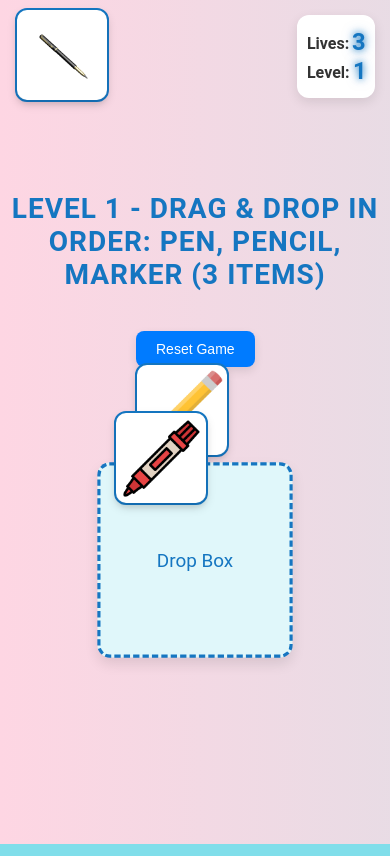
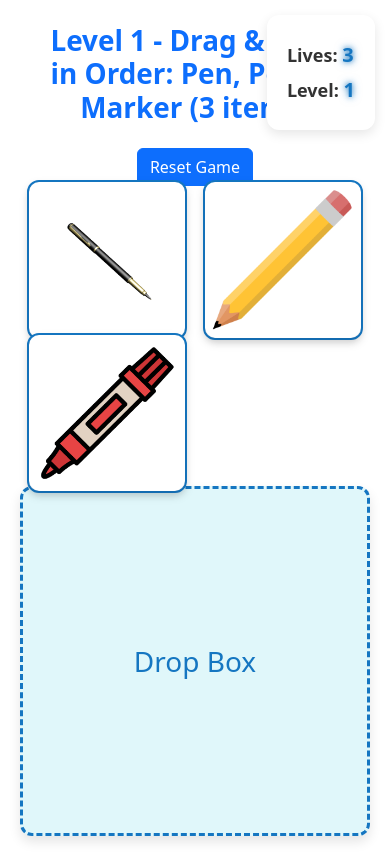
Before and after one commit to rupinmunjal/HideAndSeek, a plain HTML site: page index.html in a window 390 px wide. Drawn offline with nearby package versions, Linux system fonts and the light colour scheme.

Commit message:
updated the enitre code

```diff
--- a/index.html
+++ b/index.html
@@ -6,30 +6,39 @@
     <meta name="viewport" content="width=device-width, initial-scale=1.0">
     <title>Drag & Drop Game</title>
     <link rel="stylesheet" href="styles/styles.css">
+    <link href="https://cdn.jsdelivr.net/npm/bootstrap@5.3.3/dist/css/bootstrap.min.css" rel="stylesheet"
+        integrity="sha384-QWTKZyjpPEjISv5WaRU9OFeRpok6YctnYmDr5pNlyT2bRjXh0JMhjY6hW+ALEwIH" crossorigin="anonymous">
 </head>
 
 <body>
-    <h1 id="game-title">Drag & Drop Game</h1>
-
-    <button id="reset-button">Reset Game</button>
-
+    <div class="container">
         <div class="scoreboard">
             <p>Lives: <span id="lives-counter">3</span></p>
             <p>Level: <span id="level-counter">1</span></p>
         </div>
 
-    <div id="draggable-container" class="container">
+        <div>
+            <h1 id="game-title" class="text-primary fw-semibold text-center m-4">Drag & Drop Game</h1>
+        </div>
+
+        <div class="text-center mt-2">
+            <button id="reset-button" type="button" class="btn btn-primary ">Reset Game</button>
+        </div>
+
+        <div id="draggable-container" class="draggable-container">
             <!-- Draggable items will be generated here -->
         </div>
 
-    <div class="container">
-        <div id="dropzone" class="dropzone">Drop Box</div>
+        <div id="dropzone" class="dropzone">
+            Drop Box
         </div>
 
-    <div id="message" class="message"></div> <!-- Message for feedback -->
+        <div id="message" class="message">
+        </div>
 
         <script src="https://unpkg.com/interactjs/dist/interact.min.js"></script>
         <script src="script.js"></script>
+    </div>
 </body>
 
 </html>
--- a/script.js
+++ b/script.js
@@ -17,15 +17,30 @@ async function fetchItems() {
     randomizeSpawnLocation(); // Randomize spawn locations
 }
 
-// Function to render draggable items dynamically
+// Function to render draggable items dynamically with equal spacing
 function renderDraggableItems(items) {
-    const container = document.getElementById('draggable-container');
-    container.innerHTML = ''; // Clear the container
+    const boxContainer = document.getElementById('draggable-container');
+    boxContainer.innerHTML = ''; // Clear the boxContainer
 
-    const numItemsToRender = Math.min(minItems + level - 1, maxItems); // Determine number of items to render
-    const itemsToRender = correctOrder.slice(0, numItemsToRender).map(id => items.find(item => item.id === id)); // Get the items for the current level based on correct order
+    const numItemsToRender = Math.min(minItems + level - 1, maxItems);
+    const itemsToRender = correctOrder.slice(0, numItemsToRender).map(id => items.find(item => item.id === id));
 
-    itemsToRender.forEach(item => {
+    const containerWidth = boxContainer.clientWidth;
+    const containerHeight = boxContainer.clientHeight;
+
+    const itemWidth = 160; // Assuming fixed width for each item
+    const itemHeight = 160; // Assuming fixed height for each item
+
+    const rows = Math.ceil(Math.sqrt(numItemsToRender)); // Calculate rows for even distribution
+    const cols = Math.ceil(numItemsToRender / rows); // Calculate columns needed
+
+    const horizontalSpacing = (containerWidth - (cols * itemWidth)) / (cols + 1);
+    const verticalSpacing = (containerHeight - (rows * itemHeight)) / (rows + 1);
+
+    itemsToRender.forEach((item, index) => {
+        const row = Math.floor(index / cols);
+        const col = index % cols;
+
         const draggableDiv = document.createElement('div');
         draggableDiv.classList.add('draggable');
         draggableDiv.id = item.id;
@@ -36,9 +51,15 @@ function renderDraggableItems(items) {
         img.classList.add('draggable-image');
 
         draggableDiv.appendChild(img);
-        container.appendChild(draggableDiv);
+        boxContainer.appendChild(draggableDiv);
+
+        // Set position with equal spacing
+        draggableDiv.style.position = 'absolute';
+        draggableDiv.style.left = `${horizontalSpacing + col * (itemWidth + horizontalSpacing)}px`;
+        draggableDiv.style.top = `${verticalSpacing + row * (itemHeight + verticalSpacing)}px`;
     });
 }
+
 
 // Fisher-Yates shuffle to randomize order
 function shuffleArray(array) {
@@ -70,8 +91,8 @@ function updateLevel() {
 
 // Randomize the spawn location of draggable items
 function randomizeSpawnLocation() {
-    const spawnAreaWidth = window.innerWidth;
-    const spawnAreaHeight = window.innerHeight;
+    const spawnAreaWidth = window.height;
+    const spawnAreaHeight = window.width;
     const dropZone = document.getElementById('dropzone');
 
     const dropZoneRect = dropZone.getBoundingClientRect();
@@ -99,7 +120,7 @@ document.addEventListener("DOMContentLoaded", async () => {
 
     interact(".dropzone").dropzone({
         accept: ".draggable",
-        overlap: 0.75,
+        overlap: 0.5,
         ondragenter: onDragEnter,
         ondragleave: onDragLeave,
         ondrop: onDrop
@@ -122,7 +143,7 @@ document.addEventListener("DOMContentLoaded", async () => {
     updateLevel();
 });
 
-// Move dragged elements
+// Drag move listener to allow smooth dragging
 function dragMoveListener(event) {
     let target = event.target;
     let x = (parseFloat(target.getAttribute("data-x")) || 0) + event.dx;
@@ -143,7 +164,6 @@ function onDragLeave(event) {
     dropzoneElement.classList.remove('drop-target');
 }
 
-// Handle the drop logic
 function onDrop(event) {
     let draggableElement = event.relatedTarget;
     let itemId = draggableElement.getAttribute('id');
@@ -165,8 +185,8 @@ function onDrop(event) {
         lives--; // Deduct a life on incorrect drop
         showMessage(`Incorrect! You have ${lives} lives left.`); // Show incorrect message
 
-        // Push the item away from the dropzone
-        pushAway(draggableElement, dropzoneRect);
+        // Return the incorrect item back to the draggable container
+        returnItemToContainer(draggableElement);
 
         // Check if lives are 0
         if (lives <= 0) {
@@ -179,37 +199,16 @@ function onDrop(event) {
     updateLives();
 }
 
-// Function to push the item away from the drop zone
-function pushAway(draggableElement, dropzoneRect) {
-    const itemRect = draggableElement.getBoundingClientRect();
 
-    // Calculate the center position of the dropzone
-    const dropzoneCenterX = dropzoneRect.left + dropzoneRect.width / 2;
-    const dropzoneCenterY = dropzoneRect.top + dropzoneRect.height / 2;
+// Function to return incorrect item to the draggable container
+function returnItemToContainer(item) {
+    const boxContainer = document.getElementById('draggable-container');
+    item.style.transform = 'translate(0px, 0px)'; // Reset position
+    item.setAttribute('data-x', 0);
+    item.setAttribute('data-y', 0);
+    boxContainer.appendChild(item); // Re-append to the container
+}
 
-    // Calculate the center position of the draggable item
-    const itemCenterX = itemRect.left + itemRect.width / 2;
-    const itemCenterY = itemRect.top + itemRect.height / 2;
-
-    // Calculate the direction from the dropzone center to the item center
-    const deltaX = itemCenterX - dropzoneCenterX;
-    const deltaY = itemCenterY - dropzoneCenterY;
-
-    // Normalize the direction vector
-    const distance = Math.sqrt(deltaX * deltaX + deltaY * deltaY);
-    const normX = deltaX / distance;
-    const normY = deltaY / distance;
-
-    // Push the item away by a specific distance (e.g., 100 pixels)
-    const pushDistance = 100;
-    const newLeft = itemRect.left + (normX * pushDistance);
-    const newTop = itemRect.top + (normY * pushDistance);
-
-    // Move the draggable item to the new position
-    draggableElement.style.transform = `translate(${newLeft}px, ${newTop}px)`;
-    draggableElement.setAttribute("data-x", newLeft);
-    draggableElement.setAttribute("data-y", newTop);
-}
 
 // Show feedback message
 function showMessage(msg) {
--- a/styles/styles.css
+++ b/styles/styles.css
@@ -1,30 +1,24 @@
 /* General body styling */
 body {
-    margin: 0;
-    padding: 0;
     font-family: 'Roboto', sans-serif;
-    background: linear-gradient(270deg, #a8edea, #fed6e3);
-    background-size: 400% 400%;
-    color: #333;
     display: flex;
-    flex-direction: column;
-    align-items: center;
-    justify-content: center;
-    min-height: 100vh;
+    /* align-items: center;
+    justify-content: center; */
     animation: gradientAnimation 15s ease infinite;
     transition: background-color 0.3s ease;
+    background: pink;
+    animation: backgroundAnimation 10s infinite alternate;
 }
-h1 {
-    font-size: 40px;
-    text-align: center;
-    color: #1576C1;
-    margin: 20px 0;
-    letter-spacing: 1px;
-    text-transform: uppercase;
+
+/* Container styling */
+.container {
+    max-width: 1200px;
 }
+
 
 /* Scoreboard styling */
 .scoreboard {
+    display: block;
     position: fixed;
     top: 15px;
     right: 15px;
@@ -35,59 +29,30 @@ h1 {
     font-size: 18px;
     color: #333;
     transition: box-shadow 0.3s ease, transform 0.3s ease;
-    z-index: 10;
 }
-
 .scoreboard:hover {
     box-shadow: 0px 8px 16px rgba(0, 0, 0, 0.2);
     transform: scale(1.02);
 }
-
 .scoreboard p {
     margin: 5px 0;
     font-weight: bold;
 }
-
-/* Lives and Level Styles */
 .scoreboard p span {
+    display: inline-block;
     font-size: 20px;
     color: #1576C1;
     font-weight: 600;
+    animation: lifePulse 1.5s infinite;
+    text-shadow: 0 0 5px rgba(21, 118, 193, 0.8), 0 0 10px rgba(21, 118, 193, 0.6);
 }
 
-/* Reset button styling */
-#reset-button {
-    background-color: #007bff;
-    color: white;
-    border: none;
-    padding: 12px 25px;
-    font-size: 18px;
-    border-radius: 8px;
-    cursor: pointer;
-    transition: background-color 0.3s ease, transform 0.2s ease;
-    margin-top: 20px;
-    box-shadow: 0 4px 10px rgba(0, 0, 0, 0.1);
+.draggable-container {
+    position: relative;
+    width: 100%; /* Adjust to your needs */
+    height: 300px; /* Fixed height for layout */
+
 }
-
-#reset-button:hover {
-    background-color: #0056b3;
-    transform: scale(1.05);
-}
-
-#reset-button:focus {
-    outline: 2px solid #0056b3;
-}
-
-/* Draggable container */
-#draggable-container {
-    display: flex;
-    justify-content: space-around;
-    flex-wrap: wrap;
-    max-width: 1200px;
-    margin: 50px auto;
-    gap: 20px;
-}
-
 .draggable {
     width: 160px;
     height: 160px;
@@ -97,31 +62,59 @@ h1 {
     display: flex;
     align-items: center;
     justify-content: center;
-    box-shadow: 0px 4px 8px rgba(0, 0, 0, 0.1);
-    transition: background-color 0.3s ease, transform 0.3s ease, box-shadow 0.3s ease;
     cursor: pointer;
     position: relative;
     z-index: 5;
+    box-shadow: 0px 4px 8px rgba(0, 0, 0, 0.1);
+    transition: background-color 0.3s ease, transform 0.3s ease, box-shadow 0.3s ease;
 }
-
 .draggable img {
     max-width: 90%;
     max-height: 90%;
     transition: transform 0.3s ease, opacity 0.3s ease;
 }
-
 .draggable:hover {
     background-color: #f0e68c;
     transform: translateY(-10px);
     box-shadow: 0 8px 16px rgba(0, 0, 0, 0.2);
 }
-
 .draggable:active {
     transform: scale(0.95);
     box-shadow: 0 8px 16px rgba(0, 0, 0, 0.1);
 }
+.draggable.can-drop {
+    background-color: #67d967;
+    transform: scale(1.1);
+}
+.draggable.wrong-drop {
+    background-color: #ff6b6b;
+    transform: scale(0.9);
+}
+.draggable:focus-visible {
+    outline: 3px dashed #1576C1;
+    outline-offset: 4px;
+    transition: outline 0.2s ease;
+}
+.draggable:before {
+    content: '';
+    position: absolute;
+    top: 0;
+    left: 0;
+    width: 100%;
+    height: 100%;
+    border-radius: 12px;
+    box-shadow: 0 4px 6px rgba(0, 0, 0, 0.1);
+    z-index: -1;
+    transition: box-shadow 0.3s ease;
+}
+.draggable:hover:before {
+    box-shadow: 0 8px 16px rgba(0, 0, 0, 0.2);
+}
+.draggable:active:before {
+    box-shadow: 0 12px 24px rgba(0, 0, 0, 0.2);
+}
 
-/* Drop zone styling */
+/* Dropzone styling */
 .dropzone {
     width: 350px;
     height: 350px;
@@ -134,24 +127,26 @@ h1 {
     font-size: 28px;
     color: #1576C1;
     margin: 0 auto;
+    box-shadow: 0 6px 12px rgba(0, 0, 0, 0.1);
     transition: background-color 0.3s ease, transform 0.3s ease;
-    box-shadow: 0 6px 12px rgba(0, 0, 0, 0.1);
+    animation: pulse 2s infinite ease-in-out;
 }
-
 .dropzone.dragover {
     background-color: #a7ffeb;
     transform: scale(1.05);
 }
-
 .dropzone.drop-target {
     background-color: #bcf8b9;
     border-color: #67d967;
     box-shadow: 0 10px 20px rgba(0, 0, 0, 0.2);
 }
-
-.wrong-drop {
+.dropzone.wrong-drop {
     background-color: #ff6b6b;
     border-color: #e60000;
+}
+.dropzone:focus-visible {
+    outline: 2px solid #1576C1;
+    outline-offset: 4px;
 }
 
 /* Message styling */
@@ -160,195 +155,57 @@ h1 {
     color: #ff6b6b;
     text-align: center;
     margin-top: 20px;
-    opacity: 0;
+
     animation: fadeInOut 3s ease;
 }
 
-/* Message animation */
-@keyframes fadeInOut {
-    0%, 100% { opacity: 0; }
-    50% { opacity: 1; }
+/* H1 styling */
+h1 {
+    animation: textBounce 2s infinite;
 }
 
-/* Hover effects for incorrect and correct drops */
-.draggable.can-drop {
-    background-color: #67d967;
-    transform: scale(1.1);
-}
-
-.draggable.wrong-drop {
-    background-color: #ff6b6b;
-    transform: scale(0.9);
-}
-
-/* Button Accessibility */
-#reset-button:focus-visible {
-    outline: 2px solid #1576C1;
-    outline-offset: 4px;
-}
-
-/* Accessibility Focus States */
-.draggable:focus-visible {
-    outline: 2px solid #f0e68c;
-    outline-offset: 4px;
-}
-
-.dropzone:focus-visible {
-    outline: 2px solid #1576C1;
-    outline-offset: 4px;
-}
-
-/* Media Queries for responsiveness */
-@media (max-width: 1200px) {
-    .draggable {
-        width: 140px;
-        height: 140px;
-    }
-
-    .dropzone {
-        width: 300px;
-        height: 300px;
-        font-size: 26px;
-    }
-}
-
-@media (max-width: 992px) {
-    .draggable {
-        width: 120px;
-        height: 120px;
-    }
-
-    .dropzone {
-        width: 250px;
-        height: 250px;
-        font-size: 24px;
-    }
-
-    #reset-button {
-        font-size: 16px;
-    }
-}
-
-@media (max-width: 768px) {
-    .draggable {
-        width: 100px;
-        height: 100px;
-    }
-
-    .dropzone {
-        width: 200px;
-        height: 200px;
-        font-size: 22px;
-    }
-
-    h1 {
-        font-size: 32px;
-    }
-}
-
-@media (max-width: 576px) {
-    h1 {
-        font-size: 28px;
-    }
-
-    .scoreboard {
-        padding: 10px;
-        font-size: 16px;
-    }
-
-    .draggable {
-        width: 90px;
-        height: 90px;
-    }
-
-    .dropzone {
-        width: 180px;
-        height: 180px;
-        font-size: 18px;
-    }
-
-    #reset-button {
-        font-size: 14px;
-        padding: 10px 20px;
-    }
-}
-
-/* Shadow styles for draggable elements */
-.draggable:before {
-    content: '';
-    position: absolute;
-    top: 0;
-    left: 0;
-    width: 100%;
-    height: 100%;
-    border-radius: 12px;
-    box-shadow: 0 4px 6px rgba(0, 0, 0, 0.1);
-    z-index: -1;
-    transition: box-shadow 0.3s ease;
-}
-
-.draggable:hover:before {
-    box-shadow: 0 8px 16px rgba(0, 0, 0, 0.2);
-}
-
-/* Drop zone animation */
-.dropzone {
-    animation: pulse 2s infinite ease-in-out;
-}
-
-@keyframes pulse {
-    0% { transform: scale(1); }
-    50% { transform: scale(1.05); }
-    100% { transform: scale(1); }
-}
-
-/* Focus styles for draggable items */
-.draggable:focus-visible {
-    outline: 3px dashed #1576C1;
-    outline-offset: 4px;
-    transition: outline 0.2s ease;
-}
-
-/* Custom scrollbars */
+/* Scrollbar styling */
 ::-webkit-scrollbar {
     width: 8px;
 }
-
 ::-webkit-scrollbar-track {
     background-color: #f4f8fb;
 }
-
 ::-webkit-scrollbar-thumb {
     background-color: #1576C1;
     border-radius: 4px;
 }
-
 ::-webkit-scrollbar-thumb:hover {
     background-color: #0056b3;
 }
 
-/* Enhancing shadows for active states */
-.draggable:active:before {
-    box-shadow: 0 12px 24px rgba(0, 0, 0, 0.2);
+/* @keyframes fadeInOut {
+    0%, 100% {
+        opacity: 0;
+    }
+    50% {
+        opacity: 1;
+    }
 }
-
-
-/* Animated Background Effect */
+@keyframes pulse {
+    0%, 100% {
+        transform: scale(1);
+    }
+    50% {
+        transform: scale(1.05);
+    }
+}
 @keyframes backgroundAnimation {
-    0% { background-color: #e0f7fa; }
-    50% { background-color: #80deea; }
-    100% { background-color: #e0f7fa; }
+    0% {
+        background-color: #e0f7fa;
+    }
+    50% {
+        background-color: #80deea;
+    }
+    100% {
+        background-color: #e0f7fa;
+    }
 }
-
-body {
-    animation: backgroundAnimation 10s infinite alternate;
-}
-
-/* Animated Text Effect */
-h1 {
-    animation: textBounce 2s infinite;
-}
-
 @keyframes textBounce {
     0%, 20%, 50%, 80%, 100% {
         transform: translateY(0);
@@ -360,29 +217,14 @@ h1 {
         transform: translateY(-5px);
     }
 }
-
-/* Lives Animation */
-.scoreboard p span {
-    display: inline-block;
-    animation: lifePulse 1.5s infinite;
+@keyframes lifePulse {
+    0%, 100% {
+        transform: scale(1);
+    }
+    50% {
+        transform: scale(1.2);
+    }
 }
-
-@keyframes lifePulse {
-    0% { transform: scale(1); }
-    50% { transform: scale(1.2); }
-    100% { transform: scale(1); }
-}
-
-/* Glow Effect for Lives */
-.scoreboard p span {
-    text-shadow: 0 0 5px rgba(21, 118, 193, 0.8), 0 0 10px rgba(21, 118, 193, 0.6);
-}
-
-/* Animation for Reset Button */
-#reset-button {
-    animation: buttonHover 1s infinite;
-}
-
 @keyframes buttonHover {
     0%, 100% {
         transform: scale(1);
@@ -394,14 +236,37 @@ h1 {
     }
 }
 
-@keyframes gradientAnimation {
-    0% {
-        background-position: 0% 50%;
+
+@media (max-width: 1200px) {
+    .draggable {
+        width: 140px;
+        height: 140px;
     }
-    50% {
-        background-position: 100% 50%;
-    }
-    100% {
-        background-position: 0% 50%;
+    .dropzone {
+        width: 300px;
+        height: 300px;
+        font-size: 26px;
     }
 }
+@media (max-width: 992px) {
+    .draggable {
+        width: 120px;
+        height: 120px;
+    }
+    .dropzone {
+        width: 250px;
+        height: 250px;
+        font-size: 24px;
+    }
+}
+@media (max-width: 768px) {
+    .draggable {
+        width: 100px;
+        height: 100px;
+    }
+    .dropzone {
+        width: 200px;
+        height: 200px;
+        font-size: 22px;
+    }
+} */
```
Lines whose indentation alone changed are shown as unchanged.
